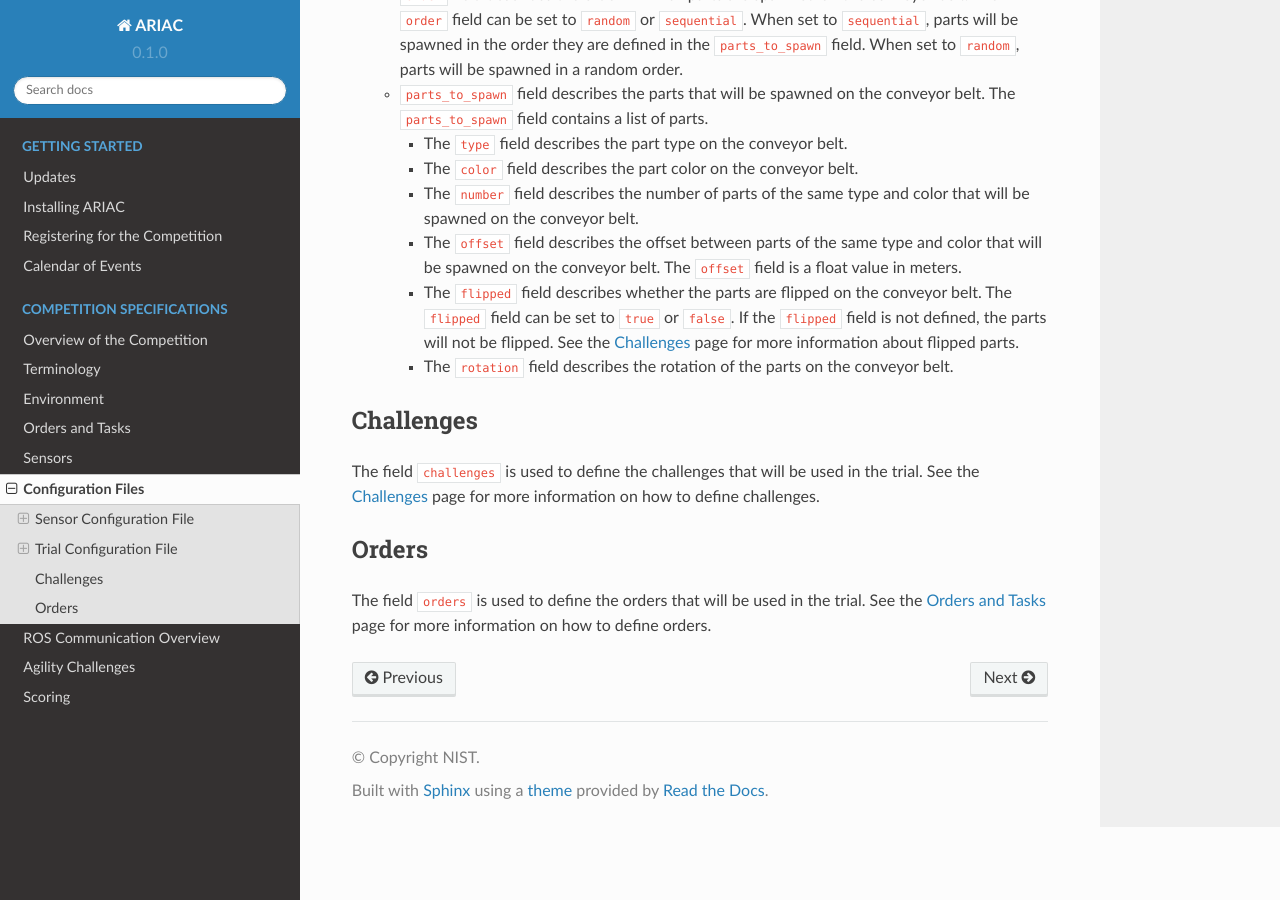
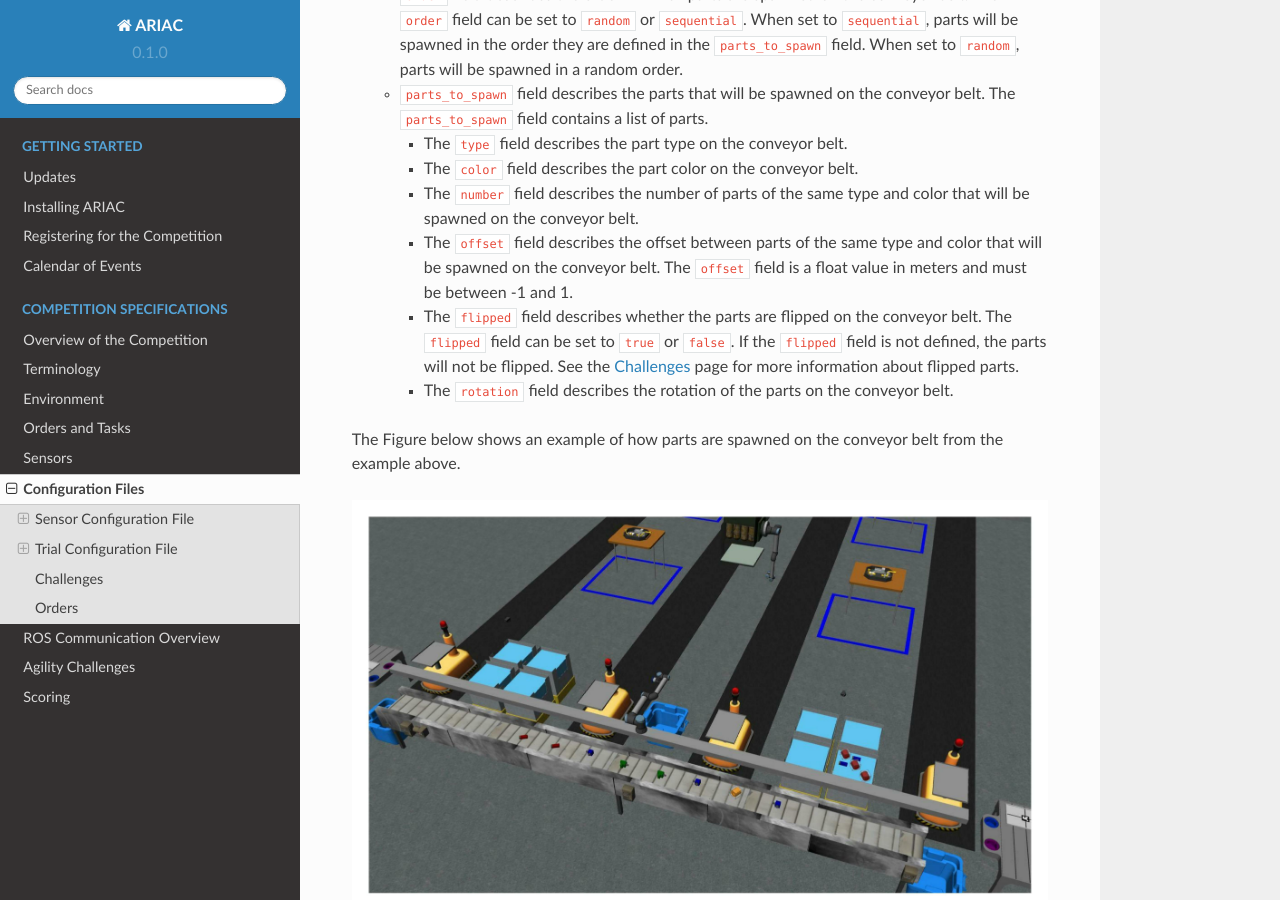
Before and after one commit to usnistgov/ARIAC, a Sphinx documentation site: the page built from docs/competition/trials.md, in a window 1280 px wide and 900 px high, scrolled down 6724 px. Built offline with Sphinx 7.4.7 and the Read the Docs theme 2.0.0, drawn with Linux system fonts in a browser that asks for light colours.

Commit message:
added contents to trials.md

```diff
--- a/docs/competition/trials.md
+++ b/docs/competition/trials.md
@@ -231,9 +231,13 @@ Some trials require parts to be spawned on the conveyor belt. It can happen that
     * The `type` field describes the part type on the conveyor belt.
     * The `color` field describes the part color on the conveyor belt.
     * The `number` field describes the number of parts of the same type and color that will be spawned on the conveyor belt.
-    * The `offset` field describes the offset between parts of the same type and color that will be spawned on the conveyor belt. The `offset` field is a float value in meters.
+    * The `offset` field describes the offset between parts of the same type and color that will be spawned on the conveyor belt. The `offset` field is a float value in meters and must be between -1 and 1.
     * The `flipped` field describes whether the parts are flipped on the conveyor belt. The `flipped` field can be set to `true` or `false`. If the `flipped` field is not defined, the parts will not be flipped. See the [Challenges](challenges.md) page for more information about flipped parts.
     * The `rotation` field describes the rotation of the parts on the conveyor belt.
+
+The Figure below shows an example of how parts are spawned on the conveyor belt from the example above.
+
+![](../images/ConveyorRandomParts.jpeg)
 
 ## Challenges
 
```
Also changed, not shown: docs/competition/orders.md (+2 -2 lines), docs/images/ConveyorRandomParts.jpeg (added).
